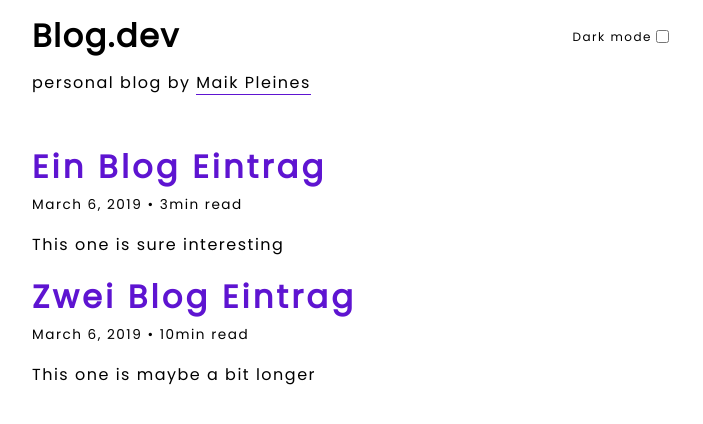
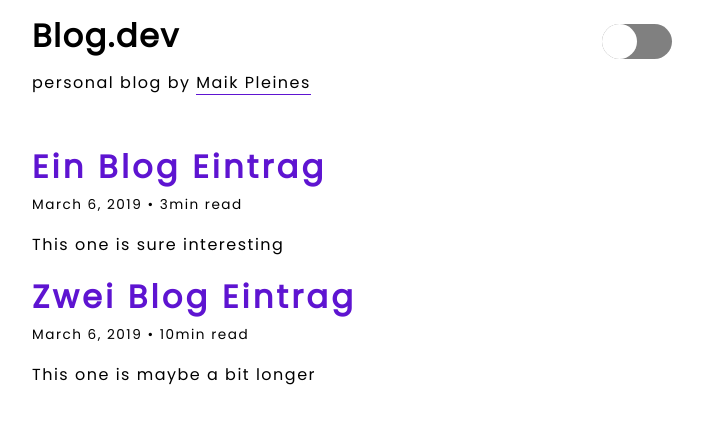
Before and after one commit to mpleines/blog, a React (Create React App) app: page / in a window 1280 px wide. Shown: the top 424 px of the page, without its empty margins (288-991 px from the left). Built offline with nearby package versions, Linux system fonts and the light colour scheme.

Commit message:
custom switch instead of simple html checkbox for beauty reasons

```diff
--- a/src/components/Bloglist.js
+++ b/src/components/Bloglist.js
@@ -13,8 +13,7 @@ class Bloglist extends Component {
             created: new Date(),
             preview: 'This one is sure interesting',
             readingTime: 3,
-            content: `It's very easy to make some words **bold** and other words *italic* with Markdown. You can even [link to Google!](http://google.com)
-            why are you mad?`
+            content: `Hi this is my first blog entry.`
         },
         {
           id: 2,
--- a/src/components/Header.js
+++ b/src/components/Header.js
@@ -1,19 +1,34 @@
 import React, { Component } from 'react';
 
 class Header extends Component {
+  state = {
+    toggleIsActive: false
+  }
+
+  toggleToggle = () => {
+    this.state.toggleIsActive = !this.state.toggleIsActive;
+    this.props.changeTheme()
+  }
+
   render() {
     return (
         <header style={headerStyle}>
             <h1>Blog.dev</h1>
             <div style={themeSwitcherStyle}>
-                <label style={switchLabelStyle} htmlFor="switchDarkMode" >Dark mode</label>
-                <input
-                    style={switchStyle}
-                    name="switchDarkMode"
-                    type="checkbox"
-                    ref="complete"
-                    onChange={this.props.changeTheme}
-                />
+
+                <label style={themeSwitcher}>
+                    <input
+                        style={{display: 'none'}}
+                        type="checkbox"
+                        name="switchDarkMode"
+                        type="checkbox"
+                        ref="complete"
+                        // onChange={this.props.changeTheme this.toggleIsActive = !this.toggleIsActive}
+                        onChange={this.toggleToggle}
+                    />
+                    <span style={this.state.toggleIsActive ? themeToggleActive : themeToggle}></span>
+                </label>
+
             </div>
             <div style={blogInfoStyle}>
                 personal blog by <a href="https://github.com/devilsdev" style={this.props.darkModeEnabled ? linkStyleDark : linkStyleLight}>Maik Pleines</a>
@@ -33,14 +48,6 @@ const themeSwitcherStyle = {
     lineHeight: '1.5rem'
 };
 
-const switchStyle = {
-    verticalAlign: 'middle'
-};
-
-const switchLabelStyle = {
-    fontSize: '0.75rem'
-};
-
 const blogInfoStyle = {
     marginTop: '1rem',
 };
@@ -57,4 +64,36 @@ const linkStyleLight = {
     borderBottom: '1px solid #5e14d1'
 };
 
+const themeSwitcher = {
+    position: 'relative',
+    display: 'block',
+    width: '70px',
+    height: '35px',
+    backgroundColor: 'grey',
+    borderRadius: '35px'
+};
+
+const themeToggle = {
+    background: 'white',
+    position: 'absolute',
+    cursor: 'pointer',
+    top: 0, left: 0, right: 0, bottom: 0,
+    transition: '.5s ',
+    width: '35px',
+    height: '35px',
+    borderRadius: '50%'
+};
+
+const themeToggleActive = {
+    background: 'white',
+    position: 'absolute',
+    cursor: 'pointer',
+    top: 0, right: 0, bottom: 0,
+    transition: '.5s ',
+    width: '35px',
+    height: '35px',
+    borderRadius: '50%',
+    left: '50%'
+}
+
 export default Header;
```
